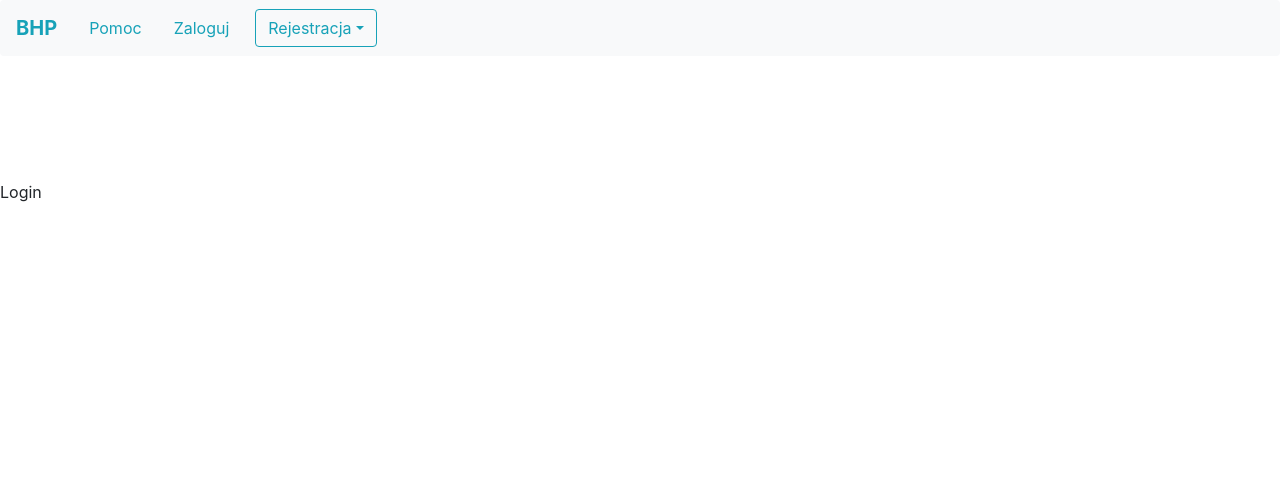
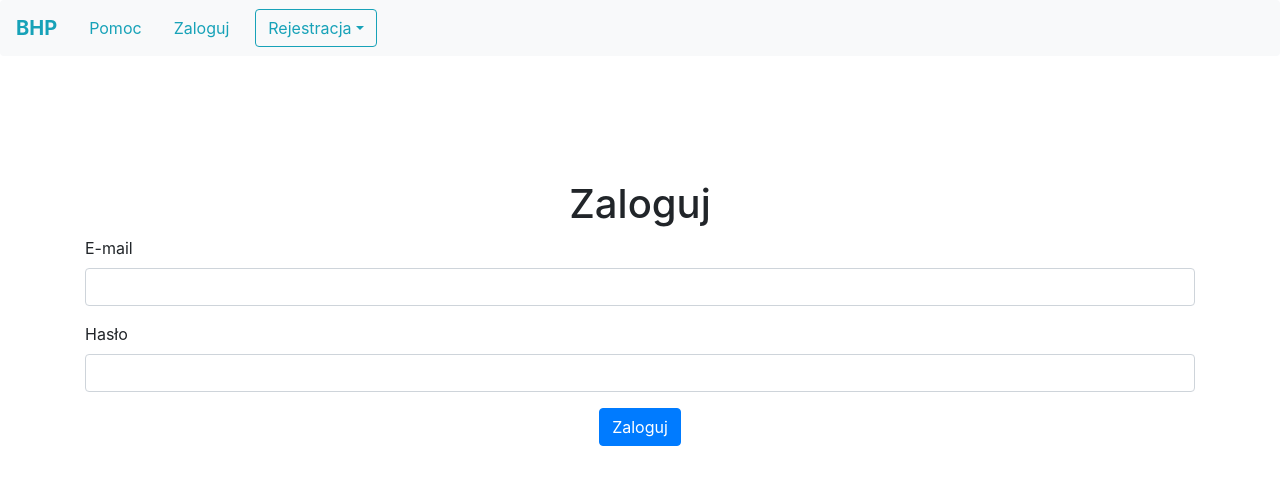
Before and after one commit to damianberger/bhp_form, a React (Create React App) app: page /logowanie in a window 1280 px wide. Shown: the top 484 px of the page. Built offline with nearby package versions, Linux system fonts and the light colour scheme.

Commit message:
form list , help , login component basic

```diff
--- a/src/components/FormList.jsx
+++ b/src/components/FormList.jsx
@@ -3,7 +3,7 @@ import React, {useEffect} from "react";
 const FormList = () => {
 
     useEffect(() => {
-        document.title = 'Form list';
+        document.title = 'Dostępne formularze';
     }, [])
 
     return (
--- a/src/components/Help.jsx
+++ b/src/components/Help.jsx
@@ -3,7 +3,7 @@ import React, {useEffect} from "react";
 const Help = () => {
 
     useEffect(() => {
-        document.title = 'Help';
+        document.title = 'Pomoc';
     }, [])
 
     return (
--- a/src/components/Login.jsx
+++ b/src/components/Login.jsx
@@ -1,14 +1,59 @@
 import React, {useEffect} from "react";
+import {ErrorMessage, Field, Form, Formik} from "formik";
+
+import 'bootstrap/dist/css/bootstrap.min.css';
 
 const Login = () => {
 
     useEffect(() => {
-        document.title = 'Login';
+        document.title = 'Logowanie';
     }, [])
 
     return (
-        <div>
-            Login
+        <div className={"container"}>
+            <h1 className="text-center">Zaloguj</h1>
+            <Formik
+                initialValues={{email: '', password: ''}}
+                validate={values => {
+                    let errors = {};
+                    if (!values.email) {
+                        errors.email = 'Pole wymagane';
+                    }
+                    if (!values.password) {
+                        errors.password = "Pole wymagane";
+                    }
+                    return errors;
+                }}
+                onSubmit={(values, {setSubmitting}) => {
+                    setTimeout(() => {
+                        alert(JSON.stringify(values, null, 2));
+                        setSubmitting(false);
+                    }, 400);
+                }}
+            >
+                {({isSubmitting}) => (
+                    <Form>
+                        <div className="form-group">
+                            <label htmlFor="inputEmail">E-mail</label>
+                            <Field type="text" name="email" className="form-control" id="inputEmail"
+                                   aria-describedby="emailHelp"/>
+                            <ErrorMessage id="emailHelp" name="email" component="div"
+                                          className="form-text text-muted text-center"/>
+
+                        </div>
+                        <div className="form-group">
+                            <label htmlFor="inputEmail">Hasło</label>
+                            <Field type="password" name="password" className="form-control" id="inputPassword"
+                                   aria-describedby="passwordHelp"/>
+                            <ErrorMessage id="passwordHelp" name="password" component="div"
+                                          className="form-text text-muted text-center"/>
+                        </div>
+                        <div className="col text-center">
+                            <button className={"btn btn-primary"} type="submit" disabled={isSubmitting}>Zaloguj</button>
+                        </div>
+                    </Form>
+                )}
+            </Formik>
         </div>
     );
 }
```
